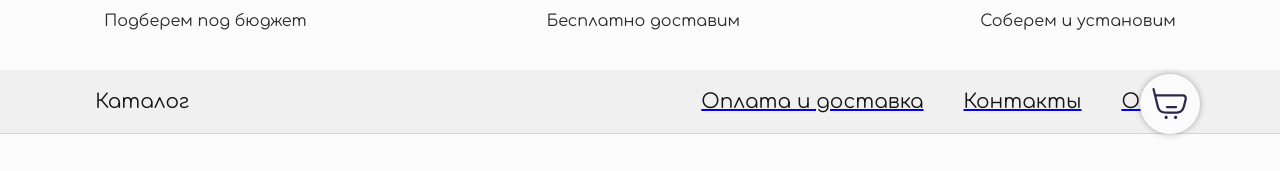
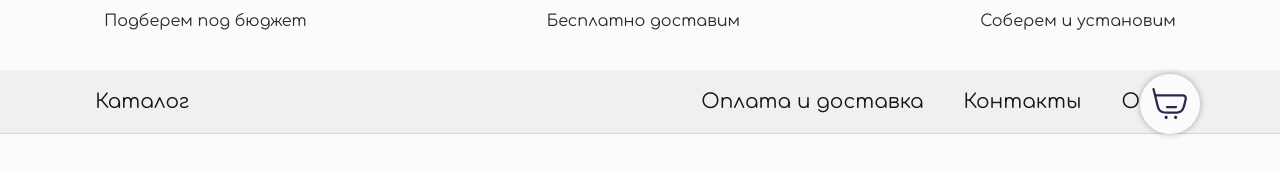
Before and after one commit to r10k5/uchProect, a Vue app: page / in a window 1280 px wide. Shown: the part 626-797 px from the top of the page. Built offline with nearby package versions, Linux system fonts and the light colour scheme; no server answers.

Commit message:
style(global): change text-decoration;

```diff
--- a/src/assets/main.css
+++ b/src/assets/main.css
@@ -19,3 +19,10 @@ body {
 *[role="button"] {
   cursor: pointer;
 }
+
+a {
+  text-decoration: none;
+}
+a:hover {
+  text-decoration: underline;
+}
```
